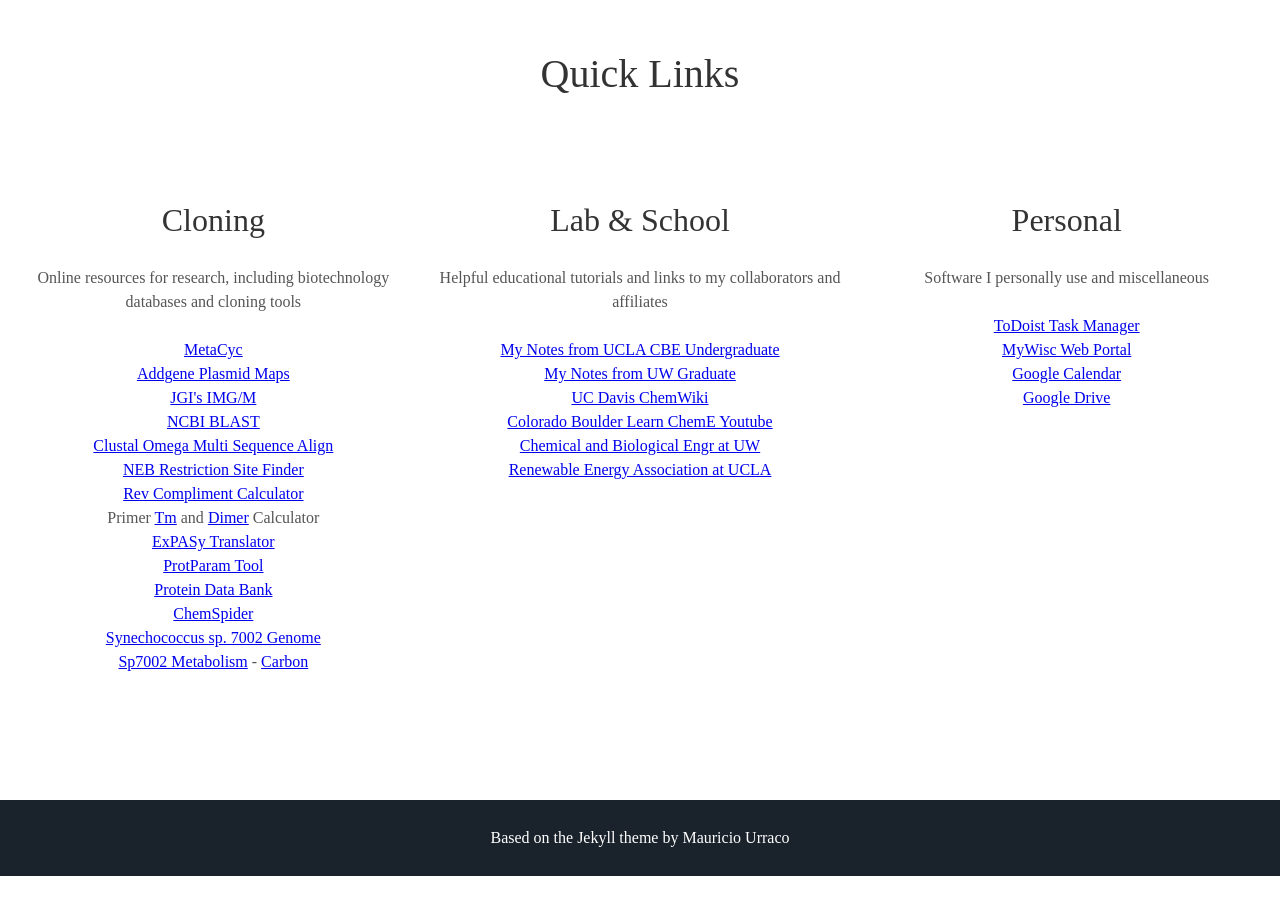
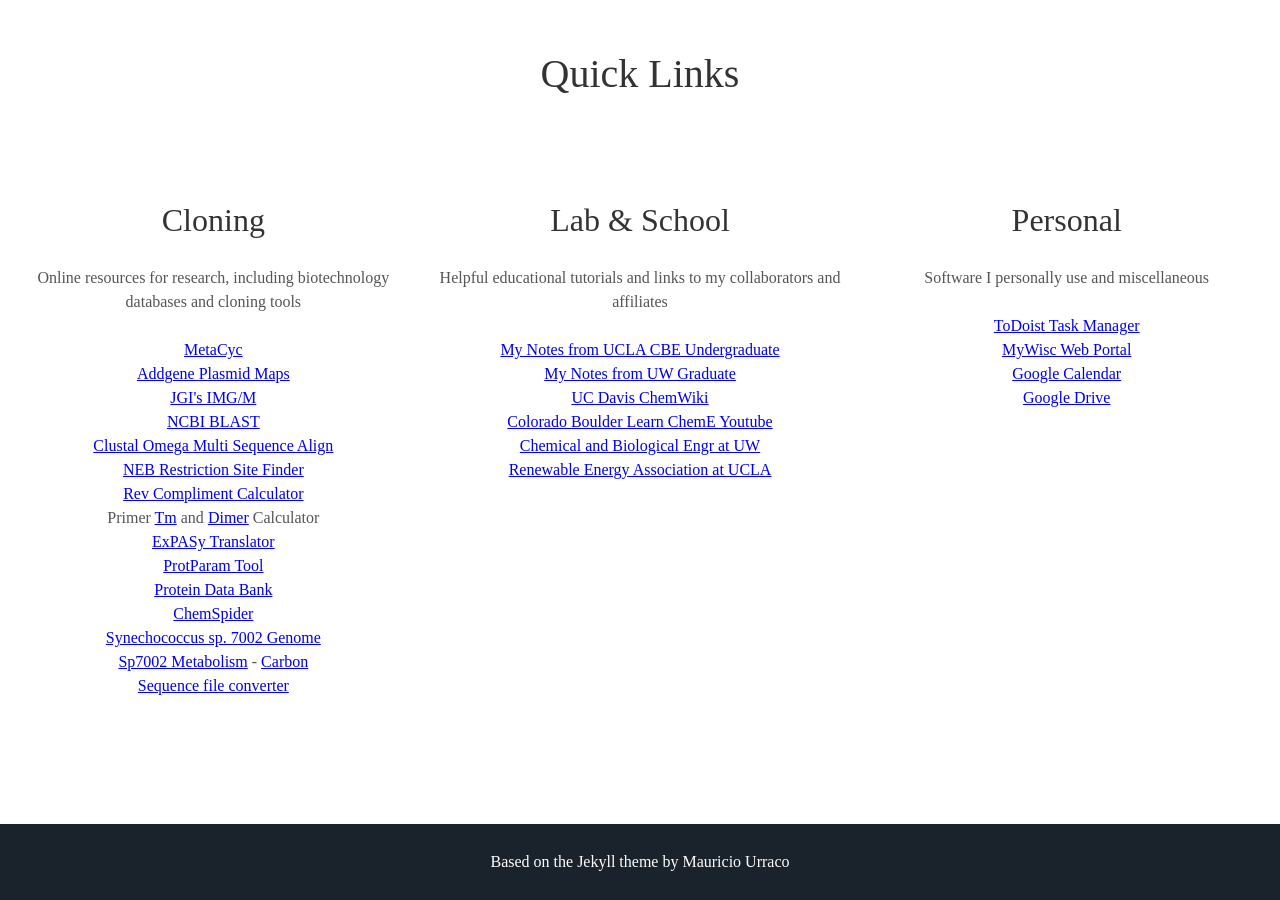
Before and after one commit to joshpabraham/joshpabraham.github.io, a Jekyll site: the page built from hub/index.html, in a window 1280 px wide and 900 px high, scrolled down 931 px. Built offline with Jekyll 4.4.1, drawn with Linux system fonts in a browser that asks for light colours; some web fonts are replaced; before the commit the page ends 1807 px from its top, so only the background shows below that.

Commit message:
Update quicklinks.html

```diff
--- a/_includes/quicklinks.html
+++ b/_includes/quicklinks.html
@@ -49,10 +49,12 @@
 		ChemSpider</a>
 	<br><a href="https://www.genome.jp/kegg-bin/show_organism?org=T00664" title="from KEGG genome database" target="_blank">
 		Synechococcus sp. 7002 Genome</a>
-	<br><a href="https://www.genome.jp/kegg-bin/show_organism?menu_type=pathway_maps&org=syp" target"_blank">
+	<br><a href="https://www.genome.jp/kegg-bin/show_organism?menu_type=pathway_maps&org=syp" target="_blank">
 		Sp7002 Metabolism</a> -
 		<a href="https://www.genome.jp/kegg-bin/show_pathway?syp01200" target="_blank">Carbon</a>
-   </p>
+   	<br><a href="http://sequenceconversion.bugaco.com/converter/biology/sequences/tab_to_fasta.php" target="_blank">
+		Sequence file converter</a>
+  </p>
   </div>
 
   <div class="tech">
```
